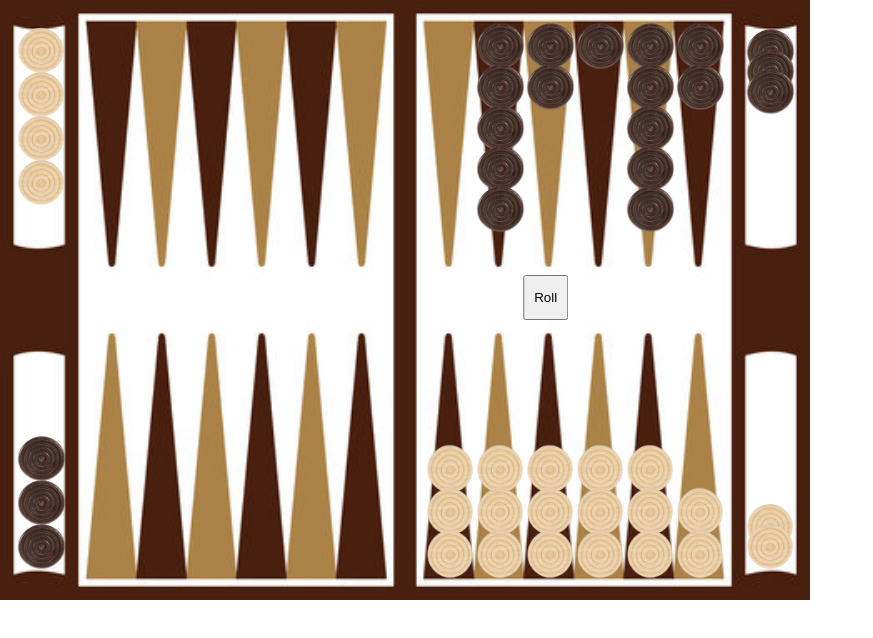
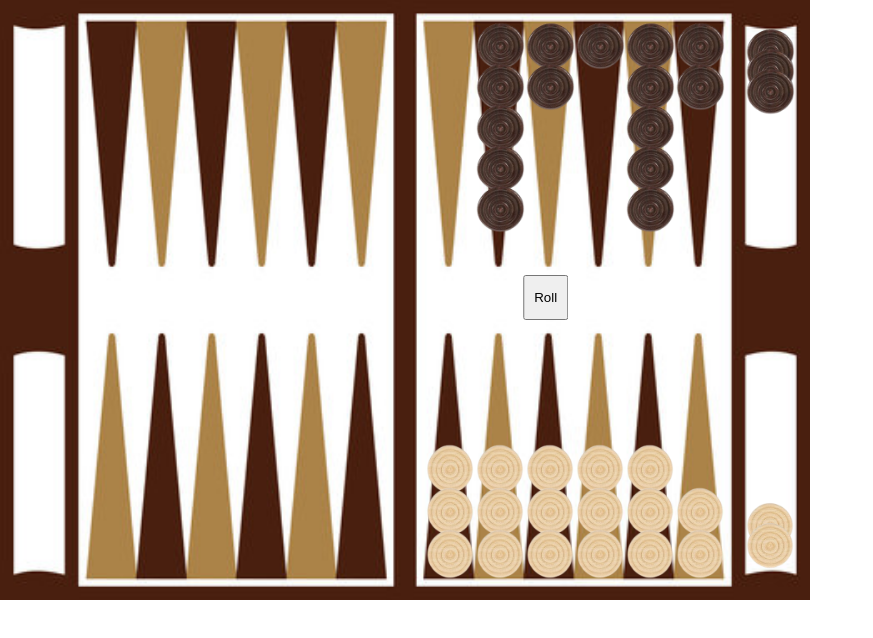
Before and after one commit to lukalicheli/backgammon, a React (Create React App) app in the folder backgammon/: page / in a window 1280 px wide. Shown: the top 638 px of the page, without its empty margins (0-873 px from the left). Built offline with nearby package versions, Linux system fonts and the light colour scheme.

Commit message:
Updated the discard piles to look better

```diff
--- a/backgammon/src/App.css
+++ b/backgammon/src/App.css
@@ -68,3 +68,12 @@
   width: 100%;
   height: 100%;
 }
+
+.discard-pile {
+  height: 210px;
+}
+
+.discard-pile.two {
+  display: flex;
+  flex-direction: column-reverse;
+}
--- a/backgammon/src/App.js
+++ b/backgammon/src/App.js
@@ -16,8 +16,8 @@ function App() {
   const [possibleMoves, setPossibleMoves] = useState([]);
   const [turn, setTurn] = useState(0);
   const [clicked, setClicked] = useState(false);
-  const [killPileOne, setKillPileOne] = useState(4);
-  const [killPileTwo, setKillPileTwo] = useState(3);
+  const [killPileOne, setKillPileOne] = useState(0);
+  const [killPileTwo, setKillPileTwo] = useState(0);
   const [discardPileOne, setDiscardPileOne] = useState(3);
   const [discardPileTwo, setDiscardPileTwo] = useState(2);
   const [revived, setRevived] = useState(null);
@@ -111,31 +111,11 @@ function App() {
     }
   };
 
-  const verifyLastPieces = () => {
-    const backgammonBoard = [...backgammon];
-    if (turn === 0) {
-      //for player 1
-      for (let i = 0; i < 18; i++) {
-        if (backgammonBoard[i][1] !== 0) {
-        } else {
-          return false;
-        }
-      }
-    } else if (turn === 1) {
-      for (let i = 6; i < 23; i++) {
-        if (backgammonBoard[i][1] !== 1) {
-        } else {
-          return false;
-        }
-      }
-    }
-  };
-
   // This function moves the pieces and ends the turn when there's no more available moves
   const handleClick = (value, index) => {
     debugger;
     // If it's player 1's turn
-    if (turn === 0 && killPileOne === 0 && verifyLastPieces() === false) {
+    if (turn === 0 && killPileOne === 0) {
       //When moving a piece as player 1
       if (turn === 0 && (value[1] === 0 || value[1] === -1) && !clicked) {
         setPieceIndex(value);
@@ -197,25 +177,6 @@ function App() {
       } else if (possibleMoves.length === 0) {
         console.log("no More");
         setTurn(1);
-      }
-    } else if (
-      turn === 0 &&
-      killPileOne === 0 &&
-      verifyLastPieces() !== false
-    ) {
-      //When you roll a dice and the values it has are the values you can discard
-      const discardIndex = possibleMoves[0] - 1;
-      const discardIndex2 = possibleMoves[1] - 1;
-      const valueToRemove = value[3];
-
-      if (!clicked) {
-        setPieceIndex(value);
-        setClicked(true);
-      } else if (clicked) {
-        setClicked(false);
-
-        const difference = pieceIndex[3];
-        console.log(difference);
       }
     }
 
--- a/backgammon/src/components/piles/DiscardPile.js
+++ b/backgammon/src/components/piles/DiscardPile.js
@@ -14,19 +14,35 @@ function DiscardPile({
   setClicked,
   handleClick,
   backgammon,
+  turn,
 }) {
-  const handleRevive = () => {
-    if (revived === true && !clicked) {
-      setClicked(true);
-      console.log("revived is true");
-    } else if (revived === 1) {
-      setClicked(true);
-      console.log("revived is 1");
-    } else {
-      console.log("revived is false");
+  const verifyLastPieces = () => {
+    const backgammonBoard = [...backgammon];
+    if (turn === 0) {
+      //for player 1
+      for (let i = 0; i < 18; i++) {
+        if (backgammonBoard[i][1] !== 0) {
+        } else {
+          return false;
+        }
+      }
+    } else if (turn === 1) {
+      for (let i = 6; i < 23; i++) {
+        if (backgammonBoard[i][1] !== 1) {
+        } else {
+          return false;
+        }
+      }
     }
-    if (revived === true && clicked) {
-      handleClick();
+  };
+
+  const handleDiscard = () => {
+    if (turn === 0 && clicked) {
+      console.log("yall");
+    }
+
+    if (turn === 1 && clicked) {
+      console.log("howdy");
     }
   };
 
@@ -40,7 +56,6 @@ function DiscardPile({
         src={brown}
         key={i}
         alt="gammon piece"
-        onClick={() => handleRevive(i)}
       ></PileOne>
     );
   }
@@ -52,15 +67,18 @@ function DiscardPile({
         src={white}
         key={i}
         alt="gammon piece"
-        onClick={() => handleRevive(i)}
       ></PileTwo>
     );
   }
 
   return (
     <Container className="discarded-pieces-container">
-      <div>{discardedPieces}</div>
-      <div>{discardedPiecesTwo}</div>
+      <div className="discard-pile one" onClick={() => handleDiscard()}>
+        {discardedPieces}
+      </div>
+      <div className="discard-pile two" onClick={() => handleDiscard()}>
+        {discardedPiecesTwo}
+      </div>
     </Container>
   );
 }
@@ -85,7 +103,7 @@ const PileOne = styled.img`
 const PileTwo = styled.img`
   width: 50px;
   height: 50px;
-  margin: -30px 0px -5px 0px;
+  margin: -30px 0px 0px 0px;
 `;
 
 export default DiscardPile;
```
